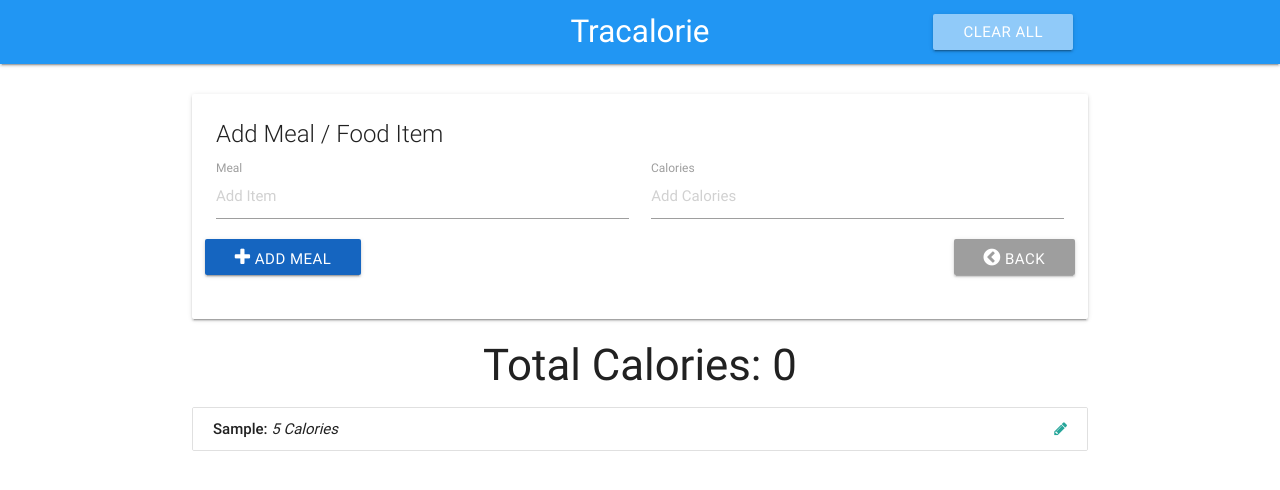
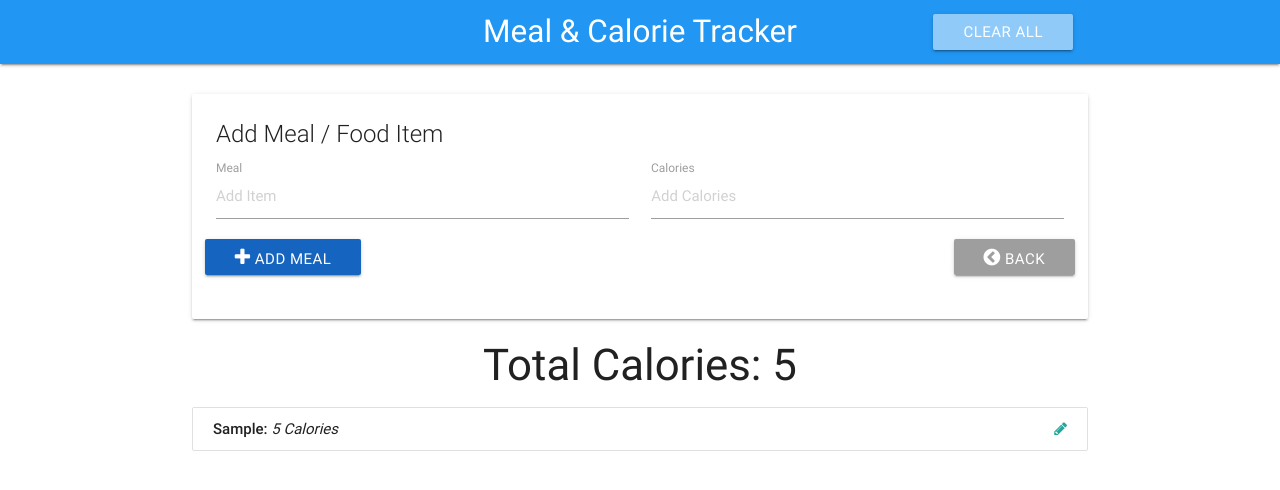
Before and after one commit to darrylmangibin/javascript_module, a plain HTML site: page index.html in a window 1280 px wide. Both pictures are taken after typing "Sample", "5" into the empty fields and a click on the button "ADD MEAL". Drawn offline with nearby package versions, Linux system fonts and the light colour scheme.

Commit message:
[update] - added function to display total calories

```diff
--- a/app.js
+++ b/app.js
@@ -38,6 +38,14 @@ const ItemCtrl = (function(){
 
 			data.items.push(newItem);
 			return newItem;
+		},
+		getTotalCalories: function() {
+			let total = 0
+			data.items.forEach(function(item) {
+				total += item.calories
+			})
+			data.totalCalories = total;
+			return data.totalCalories;
 		}
 	}
 
@@ -49,7 +57,8 @@ const UICtrl = (function(){
 		itemList: '#item-list',
 		addBtn: '.add-btn',
 		itemNameInput: '#item-name',
-		itemCaloriesInput: '#item-calories'
+		itemCaloriesInput: '#item-calories',
+		totalCalories: '.total-calories',
 	}
 
 	return {
@@ -91,6 +100,9 @@ const UICtrl = (function(){
 		},
 		hideList: function() {
 			document.querySelector(UISelectors.itemList).style.display = 'none';
+		},
+		showTotalCalories: function(totalCalories) {
+			document.querySelector(UISelectors.totalCalories).textContent = totalCalories;
 		}
 	}
 
@@ -113,6 +125,10 @@ const App = (function(ItemCtrl, UICtrl){
 
 			UICtrl.addListItem(newItem)
 
+			const totalCalories = ItemCtrl.getTotalCalories()
+
+			UICtrl.showTotalCalories(totalCalories)
+
 			UICtrl.clearInput()
 		}
 	}
--- a/index.html
+++ b/index.html
@@ -6,14 +6,14 @@
   <meta http-equiv="X-UA-Compatible" content="ie=edge">
   <link rel="stylesheet" href="https://cdnjs.cloudflare.com/ajax/libs/materialize/0.100.2/css/materialize.min.css">
   <link href="https://maxcdn.bootstrapcdn.com/font-awesome/4.7.0/css/font-awesome.min.css" rel="stylesheet" integrity="sha384-wvfXpqpZZVQGK6TAh5PVlGOfQNHSoD2xbE+QkPxCAFlNEevoEH3Sl0sibVcOQVnN" crossorigin="anonymous">
-  <title>Tracalorie | Meal & Calorie Tracker</title>
+  <title>Meal & Calorie Tracker</title>
 </head>
 <body>
   <!-- Navbar -->
   <nav>
     <div class="nav-wrapper blue">
       <div class="container">
-        <a href="#" class="brand-logo center">Tracalorie</a>
+        <a href="#" class="brand-logo center">Meal & Calorie Tracker</a>
         <ul class="right">
           <li><a href="#" class="clear-btn btn blue lighten-3">Clear All</a></li>
         </ul>
```
